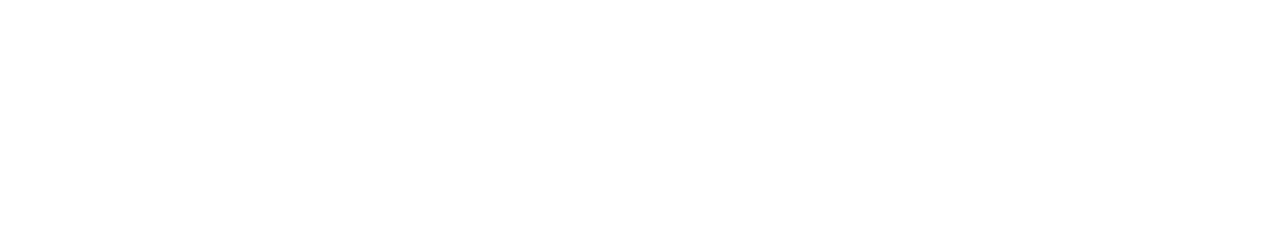
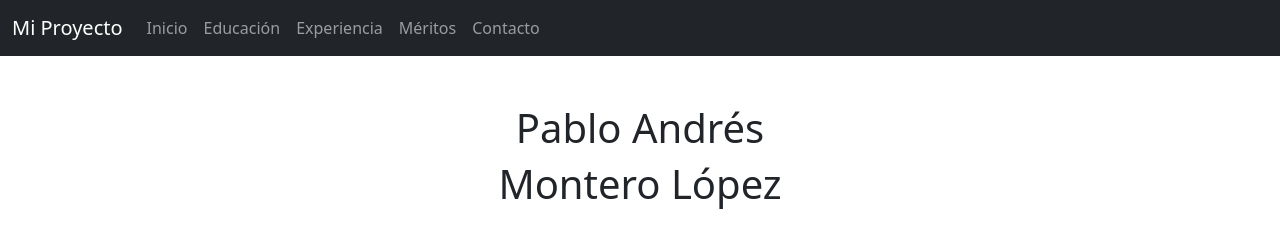
Before and after one commit to PabloAML1/PracticaGit4A_MonteroPablo, a plain HTML site: page index.html in a window 1280 px wide. Drawn offline with nearby package versions, Linux system fonts and the light colour scheme.

Commit message:
Se agregó Bootstrap al proyecto, menú e información personal.

```diff
--- a/index.html
+++ b/index.html
@@ -1,11 +1,47 @@
 <!DOCTYPE html>
-<html lang="es">
+<html lang="en">
 <head>
-    <meta charset="UTF-8">
-    <meta name="viewport" content="width=device-width, initial-scale=1.0">
-    <title>TDocumen</title>
+  <meta charset="UTF-8">
+  <meta name="viewport" content="width=device-width, initial-scale=1.0">
+  <title>Proyecto con Bootstrap</title>
+  <!-- Bootstrap CDN -->
+  <link href="https://cdn.jsdelivr.net/npm/bootstrap@5.3.0-alpha1/dist/css/bootstrap.min.css" rel="stylesheet">
 </head>
 <body>
+  <!-- Menú de navegación -->
+  <nav class="navbar navbar-expand-lg navbar-dark bg-dark">
+    <div class="container-fluid">
+      <a class="navbar-brand" href="#">Mi Proyecto</a>
+      <button class="navbar-toggler" type="button" data-bs-toggle="collapse" data-bs-target="#navbarNav" aria-controls="navbarNav" aria-expanded="false" aria-label="Toggle navigation">
+        <span class="navbar-toggler-icon"></span>
+      </button>
+      <div class="collapse navbar-collapse" id="navbarNav">
+        <ul class="navbar-nav">
+          <li class="nav-item">
+            <a class="nav-link" href="#inicio">Inicio</a>
+          </li>
+          <li class="nav-item">
+            <a class="nav-link" href="#educacion">Educación</a>
+          </li>
+          <li class="nav-item">
+            <a class="nav-link" href="#experiencia">Experiencia</a>
+          </li>
+          <li class="nav-item">
+            <a class="nav-link" href="#meritos">Méritos</a>
+          </li>
+          <li class="nav-item">
+            <a class="nav-link" href="#contacto">Contacto</a>
+          </li>
+        </ul>
+      </div>
+    </div>
+  </nav>
 
+  <div class="container mt-5">
+    <h1 class="text-center">Pablo Andrés</h1>
+    <h1 class="text-center">Montero López</h1>
+  </div>
+
+  <script src="https://cdn.jsdelivr.net/npm/bootstrap@5.3.0-alpha1/dist/js/bootstrap.bundle.min.js"></script>
 </body>
 </html>
```
